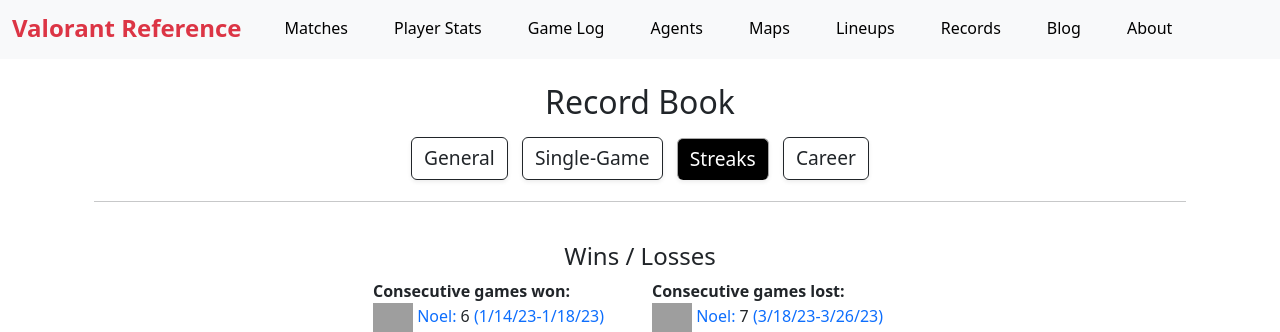
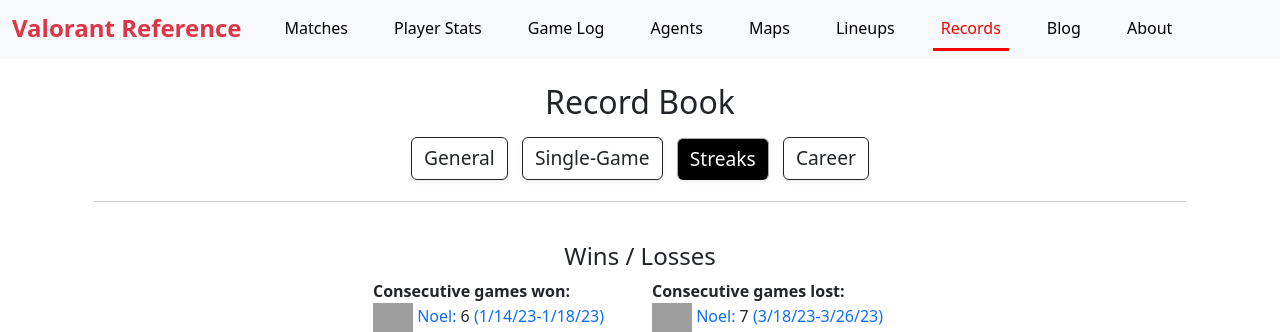
Before and after one commit to ahmed-cheema/valorant-reference, a Django app: page /records/streaks/ in a window 1280 px wide. Shown: the top 332 px of the page. Run offline with Django 3.2, Linux system fonts and the light colour scheme; data comes from the database, SQL or seed files in the repository; some libraries are stand-ins or nearby versions; grey boxes are pictures that could not be loaded.

Commit message:
fix streaks page navbar

```diff
--- a/match/templates/match/recordbook/record_streak.html
+++ b/match/templates/match/recordbook/record_streak.html
@@ -11,7 +11,7 @@ Records · Streaks
     .nav-link {
         margin-right: 30px;
     }
-    .nav-link#streaks {
+    .nav-link#records {
         color:red !important;
         border-bottom: solid 3px red !important;
     }
```
